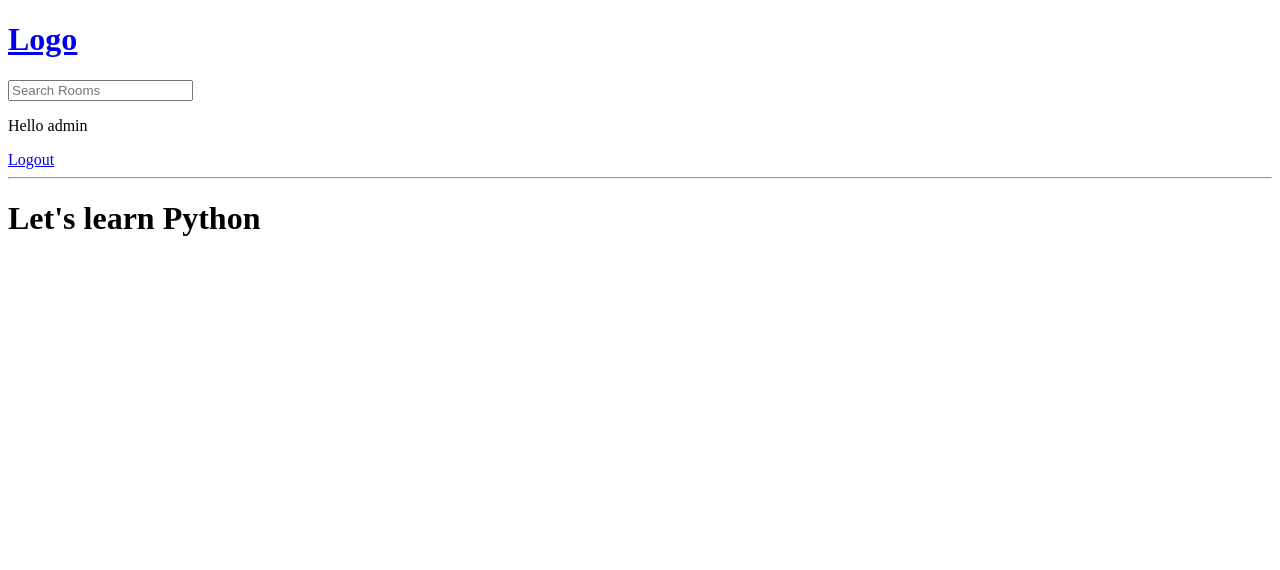
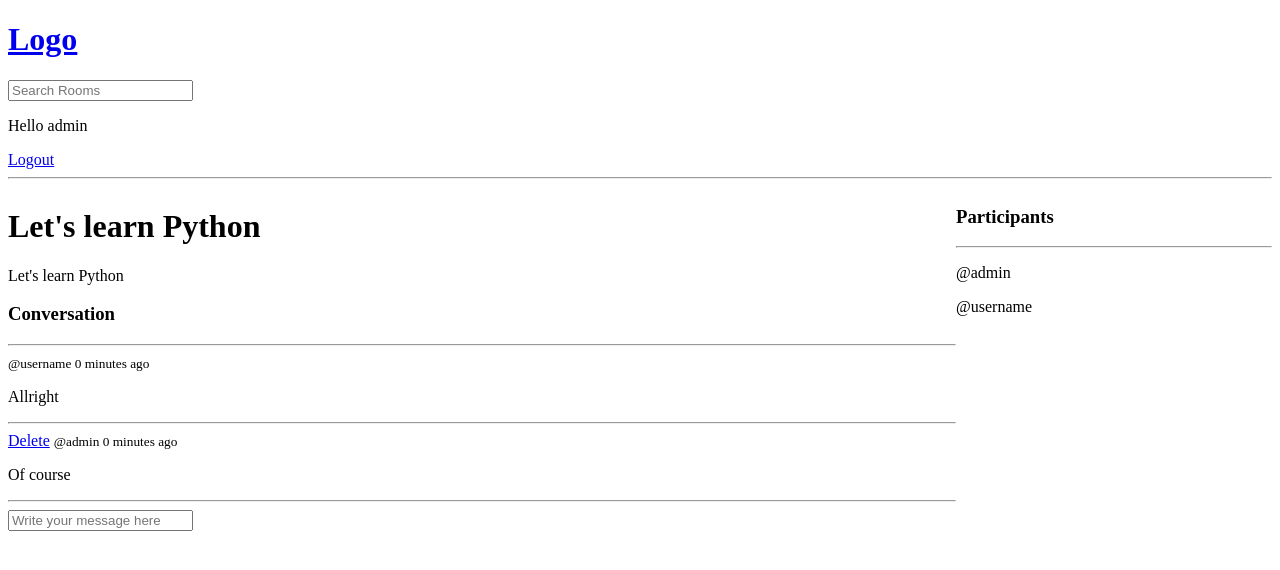
Before and after one commit to Im-Invisible/StudyBuddy, a Django app: page /room/1/ in a window 1280 px wide. Shown: the top 570 px of the page. Run offline with Django 4.2, Linux system fonts and the light colour scheme; a user stored in the database is signed in; data comes from the database, SQL or seed files in the repository; both versions use the stored data as it was after the commit.

Commit message:
Added create, read, update and delete chat room messages

```diff
--- a/base/models.py
+++ b/base/models.py
@@ -14,6 +14,7 @@ class Room(models.Model):
     topic = models.ForeignKey(Topic, on_delete=models.SET_NULL, null=True)
     name = models.CharField(max_length=200)
     description = models.TextField(null=True, blank=True)
+    participants = models.ManyToManyField(User, related_name='participants', blank=True)
     updated = models.DateTimeField(auto_now=True)
     created = models.DateTimeField(auto_now_add=True)
 
--- a/base/templates/base/room.html
+++ b/base/templates/base/room.html
@@ -3,7 +3,56 @@
 
 {% block content %}
 
-    <h1>{{ room.description }}</h1>
+<style>
+    .room-container{
+        display: grid;
+        grid-template-columns: 3fr 1fr;
+    }
+</style>
+
+<div class="room-container">
+    <div class="">
+        <h1>{{ room.description }}</h1>
+
+        <p>{{ room.description }}</p>
+
+        <div class="comment-wrapper">
+            <h3>Conversation</h3>
+            <hr>
+
+            {% for message in room_messages %}
+                <div>
+                    {% if request.user == message.user %}
+                        <a href="{% url 'delete-message' message.id %}">Delete</a>
+                    {% endif %}
+                    <small>@{{ message.user }}  {{ message.created|timesince }} ago</small>
+                    <p>{{ message.body }}</p>
+                    <hr>
+                </div>
+            {% endfor %}
+        </div>
+
+        {% if request.user.is_authenticated %}
+        <div class="comment-form">
+            <form method="POST" action="">
+                {% csrf_token %}
+                <input type="text" name="body" placeholder="Write your message here" />
+            </form>
+        </div>
+        {% endif %}
+    </div>
+
+    <div class="">
+        <h3>Participants</h3>
+        <hr>
+        {% for user in participants %}
+            <div>
+                <p>@{{ user.username }}</p>
+            </div>
+        {% endfor %}
+    </div>
+
+</div>
 
 
 {% endblock content %}
--- a/base/urls.py
+++ b/base/urls.py
@@ -13,4 +13,5 @@ urlpatterns = [
     path('create-room/', views.createRoom, name="create-room"),
     path('update-room/<str:pk>/', views.updateRoom, name="update-room"),
     path('delete-room/<str:pk>/', views.deleteRoom, name="delete-room"),
+    path('delete-message/<str:pk>/', views.deleteMessage, name="delete-message"),
 ]
--- a/base/views.py
+++ b/base/views.py
@@ -6,7 +6,7 @@ from django.db.models import Q
 from django.contrib.auth.models import User
 from django.contrib.auth import authenticate, login, logout
 from django.contrib.auth.forms import UserCreationForm
-from .models import Room, Topic
+from .models import Message, Room, Topic
 from .forms import RoomForm
 
 
@@ -85,7 +85,19 @@ def home(request):
 
 def room(request, pk):
     room = Room.objects.get(id=pk)
-    context = {'room': room}
+    room_messages = room.message_set.all().order_by('-created')
+    participants = room.participants.all()
+
+    if request.method == 'POST':
+        message = Message.objects.create(
+            user=request.user,
+            room=room,
+            body=request.POST.get('body')
+        )
+        room.participants.add(request.user)
+        return redirect('room', pk=room.id)
+
+    context = {'room': room, 'room_messages': room_messages, 'participants': participants}
     return render(request, 'base/room.html', context)
 
 
@@ -134,3 +146,18 @@ def deleteRoom(request, pk):
 
     context = {'obj': room}
     return render(request, 'base/delete.html', context)
+
+
+@login_required(login_url='login')
+def deleteMessage(request, pk):
+    message = Message.objects.get(id=pk)
+
+    if request.user != message.user:
+        return HttpResponse('You are not allowed here.')
+
+    if request.method == 'POST':
+        message.delete()
+        return redirect('home')
+
+    context = {'obj': message}
+    return render(request, 'base/delete.html', context)
```
Also changed, not shown: base/migrations/0004_alter_room_options_room_participants.py (added), db.sqlite3.
